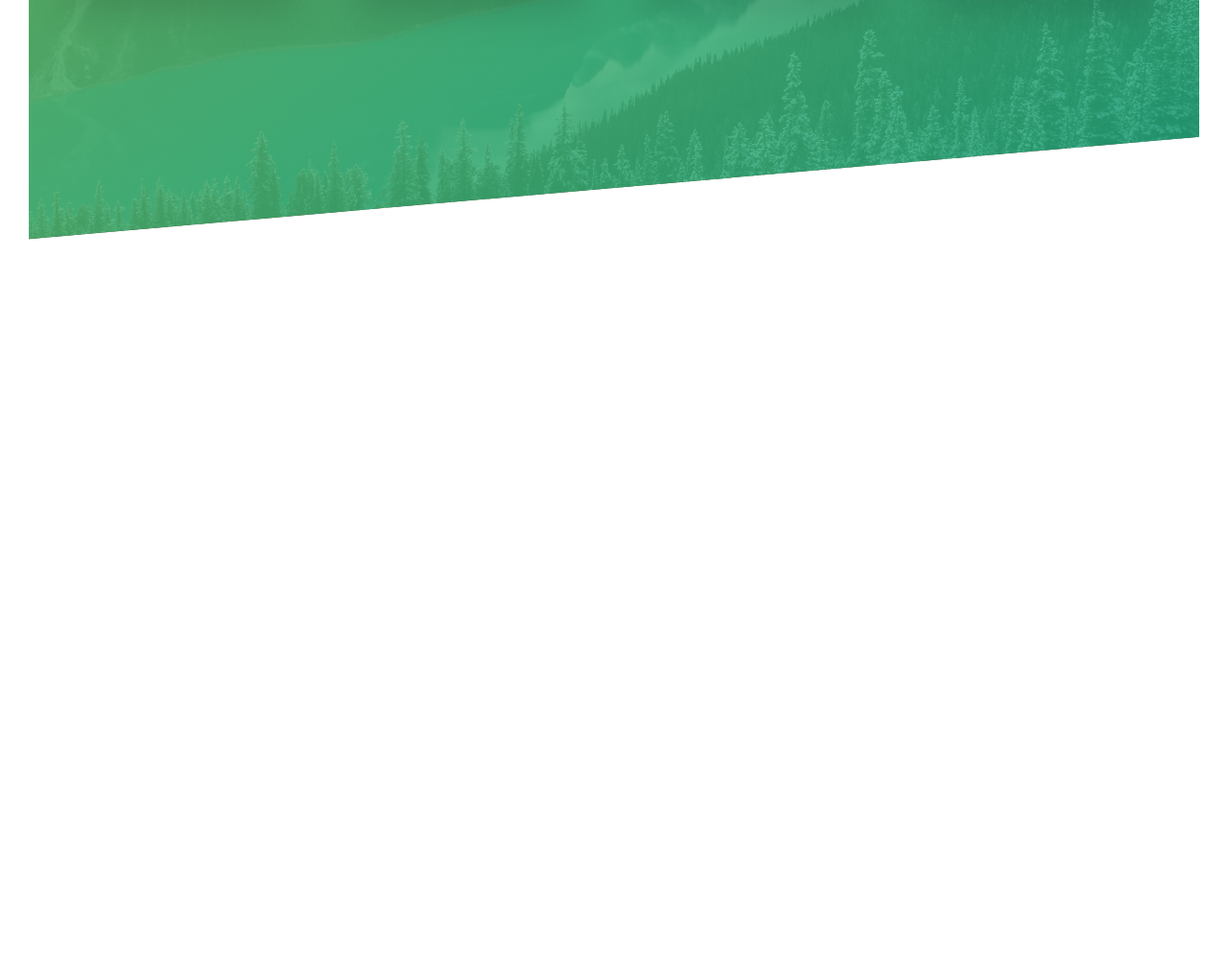
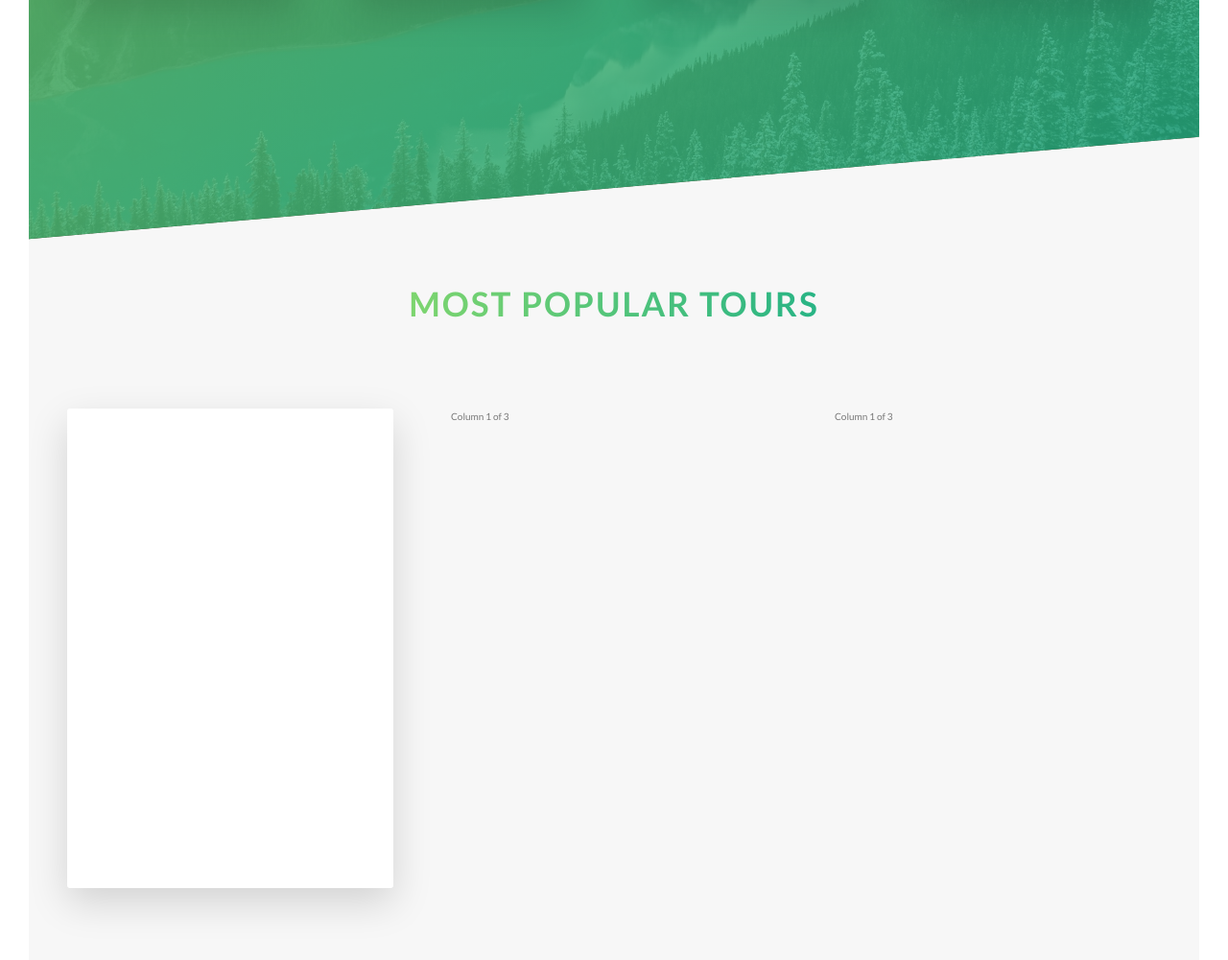
Before and after one commit to dhruv-bvpdev/Natours, a website: page index.html in a window 1280 px wide. Shown: the part 2094-3095 px from the top of the page at 96% size. Before the commit the page ends 2344 px from the top, so only its background shows below. Drawn offline with Linux system fonts and the light colour scheme.

Commit message:
building card animation for tours section

```diff
--- a/index.html
+++ b/index.html
@@ -141,6 +141,25 @@
           </div>
         </div>
       </section>
+
+      <section class="section-tours">
+        <div class="u-center-text u-margin-bottom-big">
+          <h2 class="heading-secondary">Most Popular Tours</h2>
+        </div>
+
+        <div class="row">
+          <div class="col-1-of-3">
+            <div class="card">
+              <div class="card__side card__side--front">Front</div>
+              <div class="card__side card__side--back card__side--back-1">
+                Back
+              </div>
+            </div>
+          </div>
+          <div class="col-1-of-3">Column 1 of 3</div>
+          <div class="col-1-of-3">Column 1 of 3</div>
+        </div>
+      </section>
     </main>
   </body>
 </html>
--- a/sass/abstract/_variables.scss
+++ b/sass/abstract/_variables.scss
@@ -1,6 +1,12 @@
 $color-primary: #55c57a;
 $color-primary-light: #7ed56f;
 $color-primary-dark: #28b485;
+
+$color-secondary-light: #ffb900;
+$color-secondary-dark: #ff7730;
+
+$color-tertiary-light: #2998ff;
+$color-tertiary-dark: #5643fa;
 
 $color-grey-light-1: #f7f7f7;
 
--- /dev/null
+++ b/sass/components/_card.scss
@@ -0,0 +1,44 @@
+.card {
+  perspective: 150rem;
+  -moz-perspective: 150rem;
+  position: relative;
+  height: 50rem;
+
+  &__side {
+    color: white;
+    font-size: 2rem;
+    height: 50rem;
+    transition: all 0.8s ease;
+    position: absolute;
+    top: 0;
+    left: 0;
+    width: 100%;
+    backface-visibility: hidden;
+    border-radius: 3px;
+    box-shadow: 0 1.5rem 4rem rgba($color-black, 0.15);
+
+    &--front {
+      background-color: $color-white;
+    }
+
+    &--back {
+      transform: rotateY(180deg);
+
+      &-1 {
+        background-image: linear-gradient(
+          to right bottom,
+          $color-secondary-light,
+          $color-secondary-dark
+        );
+      }
+    }
+  }
+
+  &:hover &__side--front {
+    transform: rotateY(180deg);
+  }
+
+  &:hover &__side--back {
+    transform: rotateY(0);
+  }
+}
--- a/sass/main.scss
+++ b/sass/main.scss
@@ -10,6 +10,7 @@
 @import "components/button";
 @import "components/composition";
 @import "components/feature-box";
+@import "components/card";
 
 @import "layout/header";
 @import "layout/grid";
--- a/sass/pages/_home.scss
+++ b/sass/pages/_home.scss
@@ -20,3 +20,9 @@
     transform: skewY(5deg);
   }
 }
+
+.section-tours {
+  background-color: $color-grey-light-1;
+  padding: 25rem 0 50rem 0;
+  margin-top: -20vh;
+}
```
Also changed, not shown: css/style.css.
